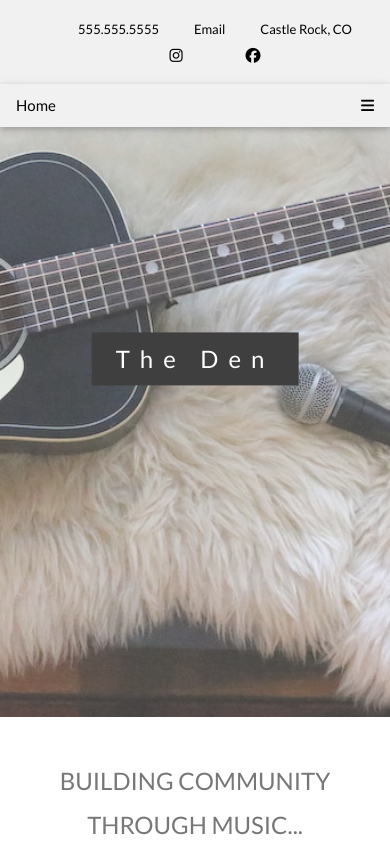
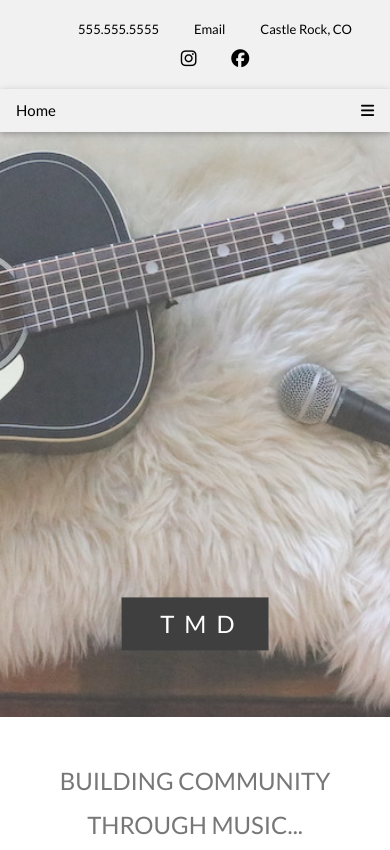
Before and after one commit to reckset/reckset.github.io, a PHP site: page / in a window 390 px wide. Shown: the top 850 px of the page. Run offline with PHP 8.4, Linux system fonts and the light colour scheme; some libraries are stand-ins or nearby versions.

Commit message:
Made Social Media icons larger and TMD text
In both the navbar and footer, also ordered consistently and adjusted spacing in footer.

Changed The Den to TMD on small screens. Brought styling local to do this...

```diff
--- a/Musicians Den/css/style.css
+++ b/Musicians Den/css/style.css
@@ -113,6 +113,14 @@ body, html {
 
 /* Change the background color of the dropdown button when the dropdown content is shown */
 .lessonsDropdown:hover .dropButton {background-color: #3e8e41;}
+
+.md-display-middle {
+  position:absolute;
+  top:87%;
+  left:50%;
+  transform:translate(-50%,-50%);
+  -ms-transform:translate(-50%,-50%)
+}
 
 .vision-text {
   font-family:Lato,sans-serif;
--- a/Musicians Den/index.html
+++ b/Musicians Den/index.html
@@ -19,8 +19,8 @@
 <div class="w3-top">
   <div class="w3-bar" id="mdNavbar">
     <!-- Contact information and Social Media on the right side of Navbar for large screens -->
-    <a class="w3-bar-item w3-right md-hide-small md-hide-medium" href="https://www.facebook.com/themusiciansdenCR/" target="_blank"><i class="fab fa-facebook w3-hover-opacity"></i></a>
-    <a class="w3-bar-item w3-right md-hide-small md-hide-medium" href="https://instagram.com/themusiciansdencr" target="_blank"><i class="fab fa-instagram w3-hover-opacity"></i></a>
+    <a class="w3-bar-item w3-right md-hide-small md-hide-medium" style="padding:5px 16px 0px 16px; font-size: larger;" href="https://www.facebook.com/themusiciansdenCR/" target="_blank"><i class="fab fa-facebook w3-hover-opacity"></i></a>
+    <a class="w3-bar-item w3-right md-hide-small md-hide-medium" style="padding:5px 16px 0px 16px; font-size: larger;" href="https://instagram.com/themusiciansdencr" target="_blank"><i class="fab fa-instagram w3-hover-opacity"></i></a>
     <span class="w3-bar-item w3-right md-hide-small md-hide-medium" style="font-size: small; padding: 10px 16px;">Castle Rock, CO</span>
     <a class="w3-bar-item w3-right md-hide-small md-hide-medium" style="font-size: small; padding: 10px 16px;" href="mailto:charlene@themusiciansden.net?Subject=I'd%20like%20to%20learn%20more%20about%20The%20Musician's%20Den">Email</a>
     <span class="w3-bar-item w3-right md-hide-small md-hide-medium" style="font-size: small; padding: 10px 16px;">555.555.5555</span>
@@ -30,8 +30,8 @@
       <li><span class="md-hide-large" style="font-size: small; padding: 10px 16px;">555.555.5555</span></li>
       <li><a class="md-hide-large" style="font-size: small; padding: 10px 16px;" href="mailto:charlene@themusiciansden.net?Subject=I'd%20like%20to%20learn%20more%20about%20The%20Musician's%20Den">Email</a></li>
       <li><span class="md-hide-large" style="font-size: small; padding: 10px 16px;">Castle Rock, CO</span></li>
-      <li><a class="md-hide-large" href="https://instagram.com/themusiciansdencr" target="_blank"><i class="fab fa-instagram w3-hover-opacity"></i></a></li>
-      <li><a class="md-hide-large" href="https://www.facebook.com/themusiciansdenCR/" target="_blank"><i class="fab fa-facebook w3-hover-opacity"></i></a></li>
+      <li><a class="md-hide-large" style="padding:5px 16px 0px 16px; font-size: larger;" href="https://instagram.com/themusiciansdencr" target="_blank"><i class="fab fa-instagram w3-hover-opacity"></i></a></li>
+      <li><a class="md-hide-large" style="padding:5px 16px 0px 16px; font-size: larger;" href="https://www.facebook.com/themusiciansdenCR/" target="_blank"><i class="fab fa-facebook w3-hover-opacity"></i></a></li>
     </ul>
     <!-- Navigation links -->
     <a href="index.html#home" class="w3-bar-item w3-button md-hide-small md-hide-medium">Home</a>
@@ -111,8 +111,8 @@
 
 <!-- First Parallax Image with Logo Text -->
 <div class="bgimg-1 w3-display-container w3-opacity-min" id="home">
-  <div class="w3-display-middle" style="white-space:nowrap;">
-    <span class="w3-center w3-padding-large w3-black w3-xlarge w3-wide w3-animate-opacity">The<span class="w3-hide-small"> Musician's</span> Den</span>
+  <div class="md-display-middle" style="white-space:nowrap;">
+    <span class="w3-center w3-padding-large w3-black w3-xlarge w3-wide w3-animate-opacity"><span class="w3-hide-medium w3-hide-large">&nbspTMD</span><span class="w3-hide-small">The Musician's Den</span></span>
   </div>
 </div>
 
@@ -442,8 +442,8 @@
 
       <ul class="nav__ul">
         <li>
-          <a href="https://www.facebook.com/themusiciansdenCR/" target="_blank"><i class="fab fa-facebook w3-hover-opacity"></i></a>
-          <a href="https://instagram.com/themusiciansdencr" target="_blank"><i class="fab fa-instagram w3-hover-opacity"></i></a>
+          <a href="https://instagram.com/themusiciansdencr" style="padding:0px 0px 0px 0px; font-size: larger;" target="_blank"><i class="fab fa-instagram w3-hover-opacity"></i></a>
+          <a href="https://www.facebook.com/themusiciansdenCR/" style="padding:0px 0px 0px 8px; font-size: larger;" target="_blank"><i class="fab fa-facebook w3-hover-opacity"></i></a>
         </li>
 
       </ul>
```
